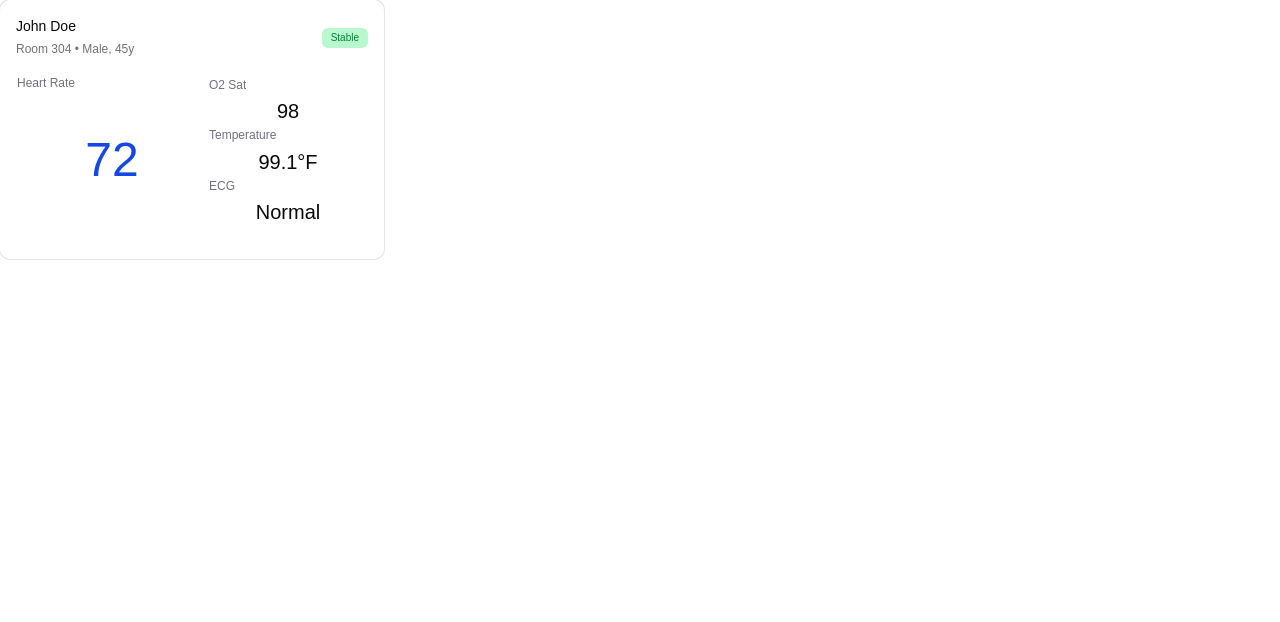
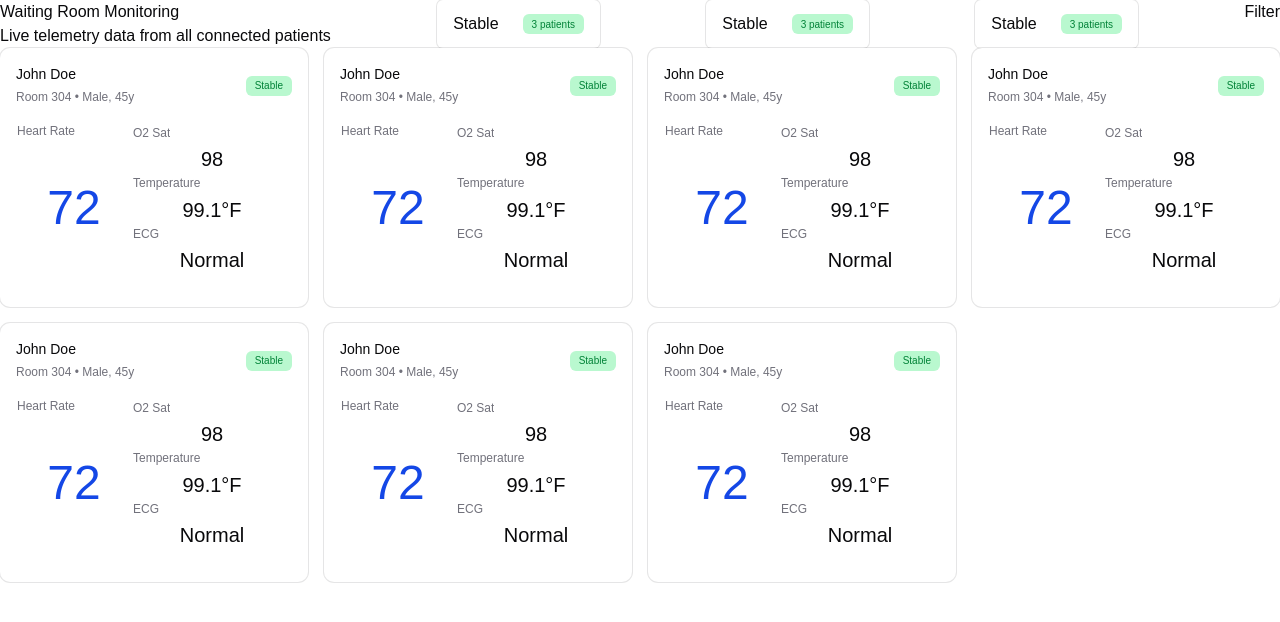
Before and after one commit to husseinaltahhan/EHMS-Dashboard, a React (Vite) app in the folder ehms-dashboard/: page / in a window 1280 px wide. Shown: the top 622 px of the page. Built offline with nearby package versions, Linux system fonts and the light colour scheme.

Commit message:
Updated App.tsx

```diff
--- a/ehms-dashboard/src/App.tsx
+++ b/ehms-dashboard/src/App.tsx
@@ -1,10 +1,9 @@
 //import './App.css'
-import PatientCard from './components/PatientCard'
-
+import Dashboard from './components/Dashboard'
 
 function App() {
   return (
-   <PatientCard />
+   <Dashboard />
   )
 }
 
```
